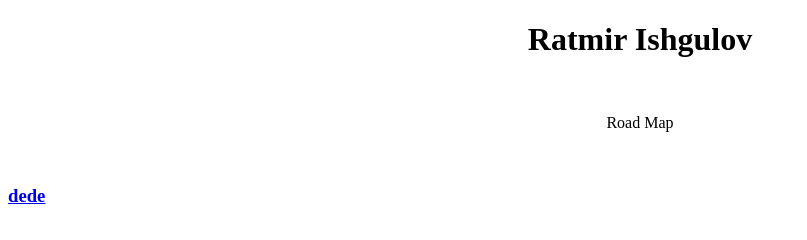
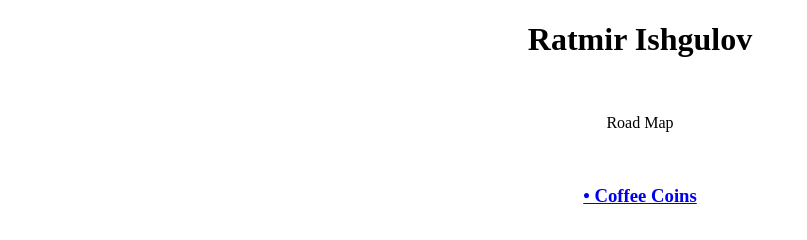
Before and after one commit to RatmirTech/ratmirtech.github.io, a plain HTML site: page index.html in a window 1280 px wide. Shown: the whole page, without its empty margins (0-807 px from the left). Drawn offline with Linux system fonts and the light colour scheme.

Commit message:
Update index.html
v.0.0.2

```diff
--- a/index.html
+++ b/index.html
@@ -9,4 +9,7 @@
   <div align="center"><h1 align="center">Ratmir Ishgulov</h1><br>
   <p>Road Map</p>
   </div> <br>
-<div>  <h3><a href="/Coffee/index.html>">dede</a></h3></div></body></html>
+<div align="center">  <h3><a href="/Coffee/index.html>">&bull; Coffee Coins</a></h3>
+  </div>
+  </body>
+</html>
```
